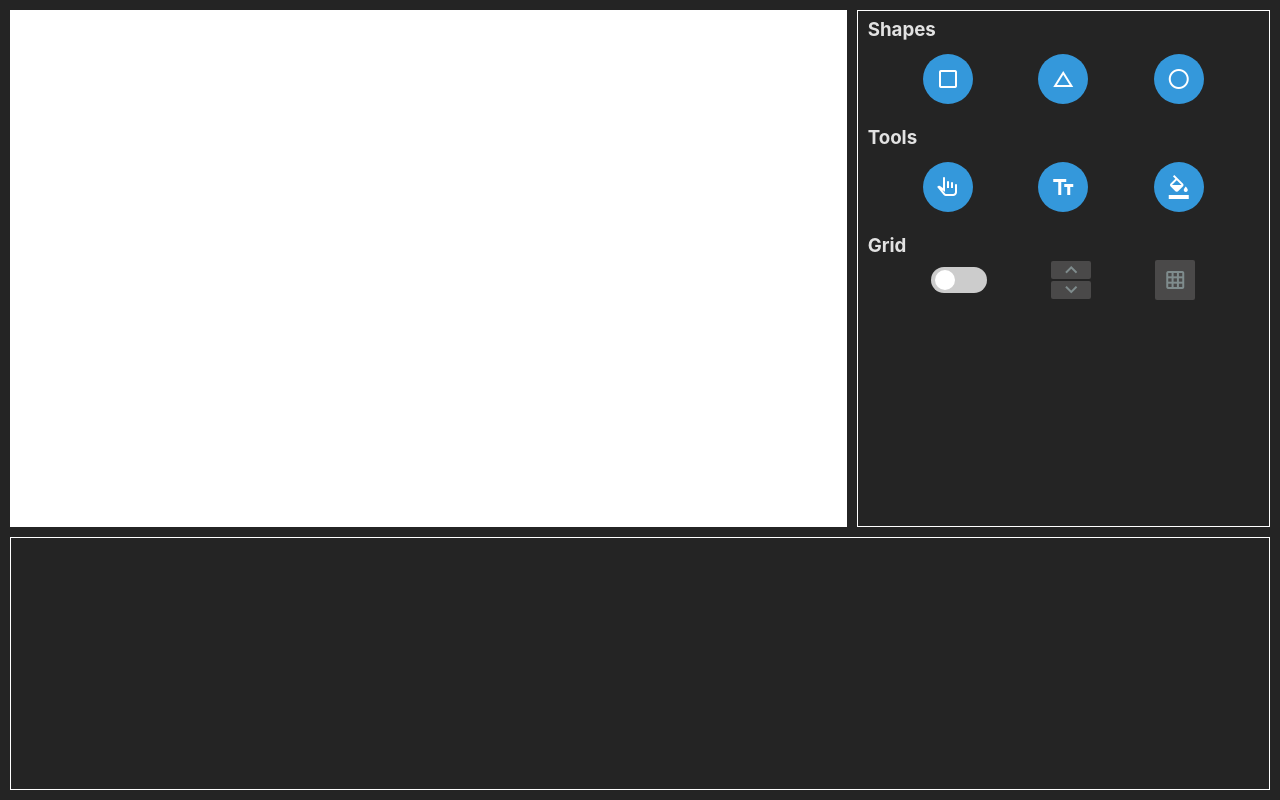
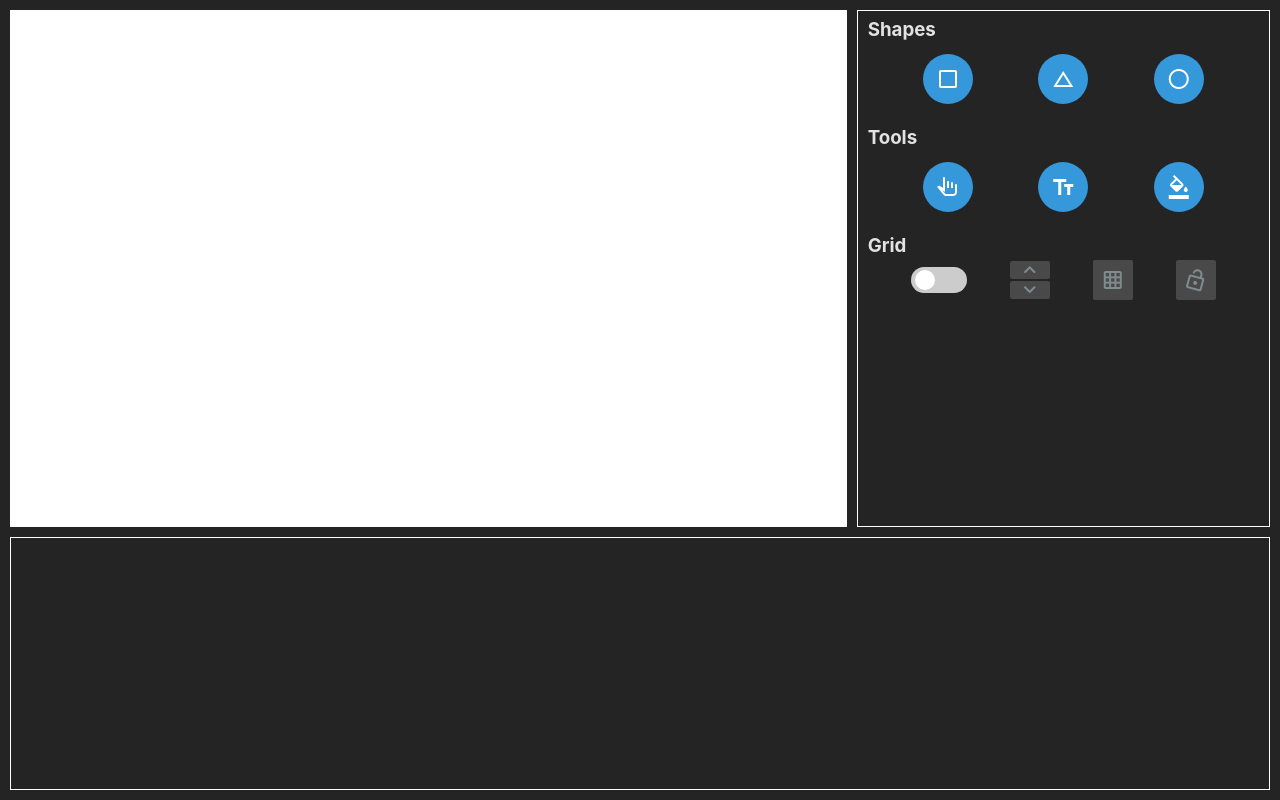
Before and after one commit to pjholt1234/room-planner, a React (Vite) app: page / in a window 1280 px wide. Built offline with nearby package versions, Linux system fonts and the light colour scheme.

Commit message:
Add lock grid snapping button

```diff
--- a/src/canvas/tools/GridTool.ts
+++ b/src/canvas/tools/GridTool.ts
@@ -94,13 +94,11 @@ class GridTool extends AbstractTool {
 
     private toggleGridSnapping(canvas: Canvas): void {
         canvas.grid.toggleSnapping();
+        canvas.redrawCanvas();
 
         if (!canvas.grid.gridSnap) {
             canvas.resetCursorStyle();
-            return;
         }
-
-        canvas.redrawCanvas();
     }
 }
 
--- a/src/canvas/utilities/Grid.ts
+++ b/src/canvas/utilities/Grid.ts
@@ -70,6 +70,12 @@ class Grid {
 
     public toggleSnapping(): void {
         this.gridSnap = !this.gridSnap;
+
+        const gridSnappingEvent = new CustomEvent('grid-snapping-changed', {
+            detail: this.gridSnap
+        });
+
+        document.dispatchEvent(gridSnappingEvent);
     }
 
     private drawStraightLines(
--- a/src/components/GridButtonToolbarRow.tsx
+++ b/src/components/GridButtonToolbarRow.tsx
@@ -6,11 +6,14 @@ import GridIcon from './icons/GridIcon';
 import GridMode from '../canvas/enums/GridMode';
 import GridDottedIcon from './icons/GridDottedIcon';
 import GridDashedIcon from './icons/GridDashedIcon';
+import LockIcon from './icons/LockIcon';
+import UnlockIcon from './icons/UnlockIcon';
 import UpDownButton from './UpDownButton';
 
 const GridButtonToolbarRow = () => {
     const [gridEnabled, setGridEnabled] = useState<boolean>(false);
     const [gridMode, setGridMode] = useState<GridMode>(GridMode.LINES);
+    const [locked, setLocked] = useState<boolean>(false);
 
     const event = new Event('grid');
     const enableTool = (event: Event, toggleState: boolean) => {
@@ -26,6 +29,14 @@ const GridButtonToolbarRow = () => {
                 setGridMode(event.detail);
             }
         );
+
+        // @ts-ignore
+        document.addEventListener(
+            'grid-snapping-changed',
+            (event: CustomEvent<boolean>) => {
+                setLocked(event.detail);
+            }
+        );
     }, []);
 
     const getGridIcon = () => {
@@ -39,9 +50,18 @@ const GridButtonToolbarRow = () => {
         }
     };
 
+    const getGridLockIcon = () => {
+        if (locked) {
+            return <LockIcon />;
+        }
+
+        return <UnlockIcon />;
+    };
+
     const increaseGridSize = new Event('increase-grid-size');
     const decreaseGridSize = new Event('decrease-grid-size');
     const toggleGridMode = new Event('toggle-grid-mode');
+    const toggleGridSnapping = new Event('toggle-grid-snapping');
 
     const buttonDisabledClass = gridEnabled ? '' : 'button--disabled';
 
@@ -67,6 +87,14 @@ const GridButtonToolbarRow = () => {
             >
                 {getGridIcon()}
             </button>
+
+            <button
+                className={`button button-square ${buttonDisabledClass} `}
+                disabled={!gridEnabled}
+                onClick={() => document.dispatchEvent(toggleGridSnapping)}
+            >
+                {getGridLockIcon()}
+            </button>
         </div>
     );
 };
--- /dev/null
+++ b/src/components/icons/LockIcon.tsx
@@ -0,0 +1,5 @@
+const LockIcon = () => {
+    return <span className="material-symbols-outlined">lock</span>;
+};
+
+export default LockIcon;
--- /dev/null
+++ b/src/components/icons/UnlockIcon.tsx
@@ -0,0 +1,12 @@
+const UnlockIcon = () => {
+    return (
+        <span
+            className="material-symbols-outlined"
+            style={{ transform: 'rotate(15deg)' }}
+        >
+            lock_open
+        </span>
+    );
+};
+
+export default UnlockIcon;
```
